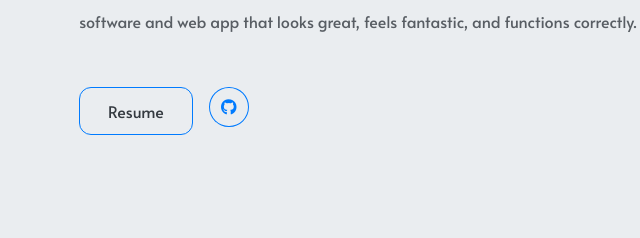
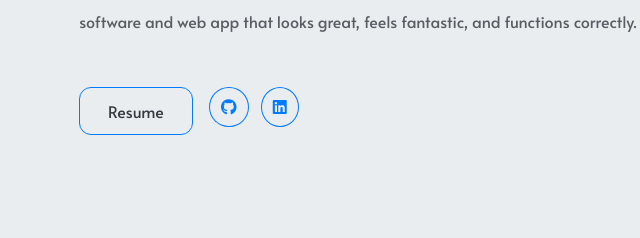
Before and after one commit to amogh9594/amoghkawleportfolio, a plain HTML site: page index.html in a window 1280 px wide. Shown: the part 384-622 px from the top of the page, 39-679 px from the left. Drawn offline with Linux system fonts and the light colour scheme.

Commit message:
Update index.html

```diff
--- a/index.html
+++ b/index.html
@@ -113,11 +113,11 @@ Resume
 <i class="fab fa-github"></i>
 </a>
 </span>
-<!--<span class="px-1">
-<a href="" target="_blank" class="btn social-icon">
-<i class="fab fa-twitter"></i>
+<span class="px-1">
+<a href="https://www.linkedin.com/in/amogh-kawle/" target="_blank" class="btn social-icon">
+<i class="fab fa-linkedin"></i>
 </a>
-</span>-->
+</span>
 <!--<span class="px-1">
 <a href="" target="_blank" class="btn social-icon">
 <img src="images/letter-a.png">
```
